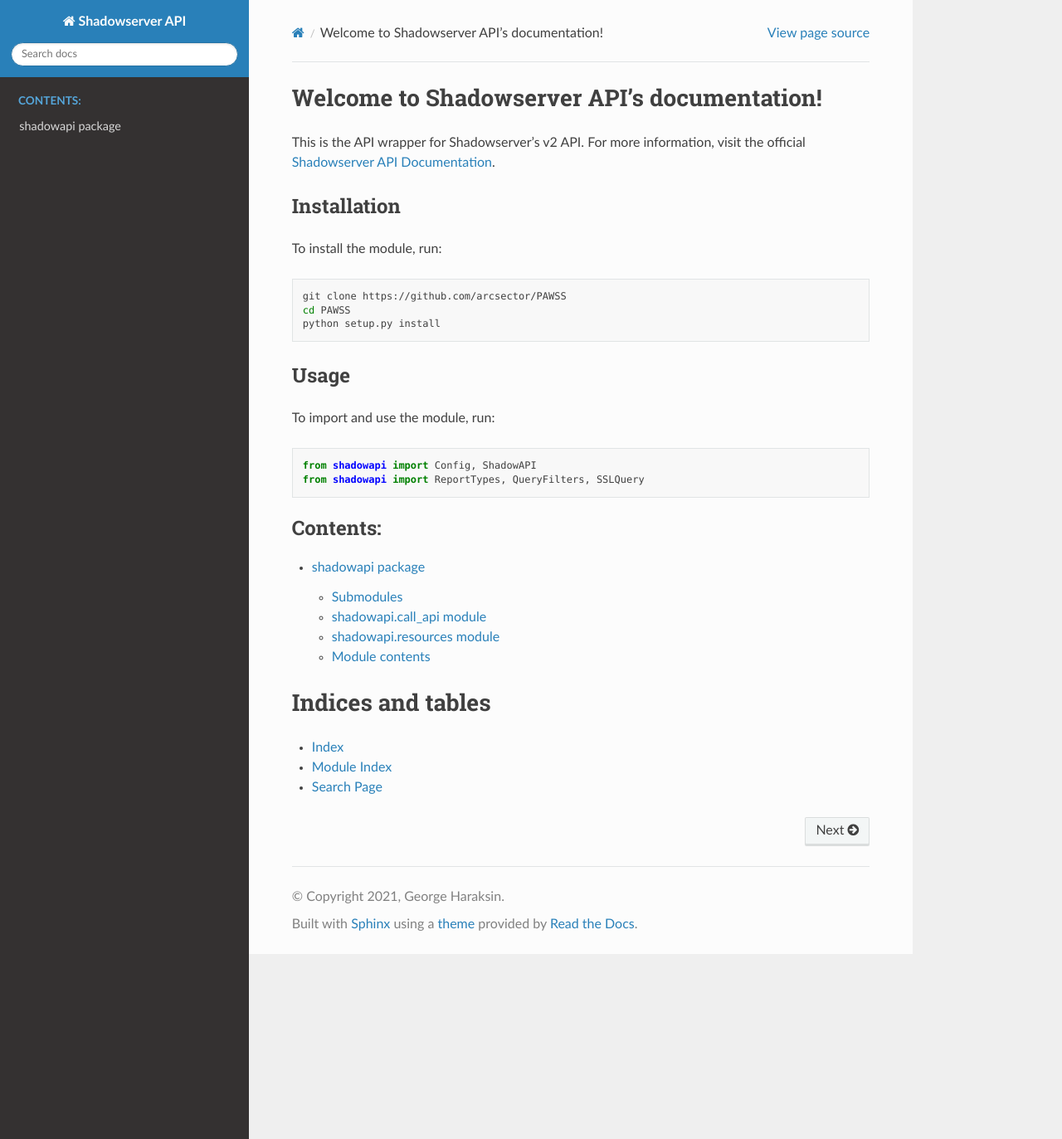
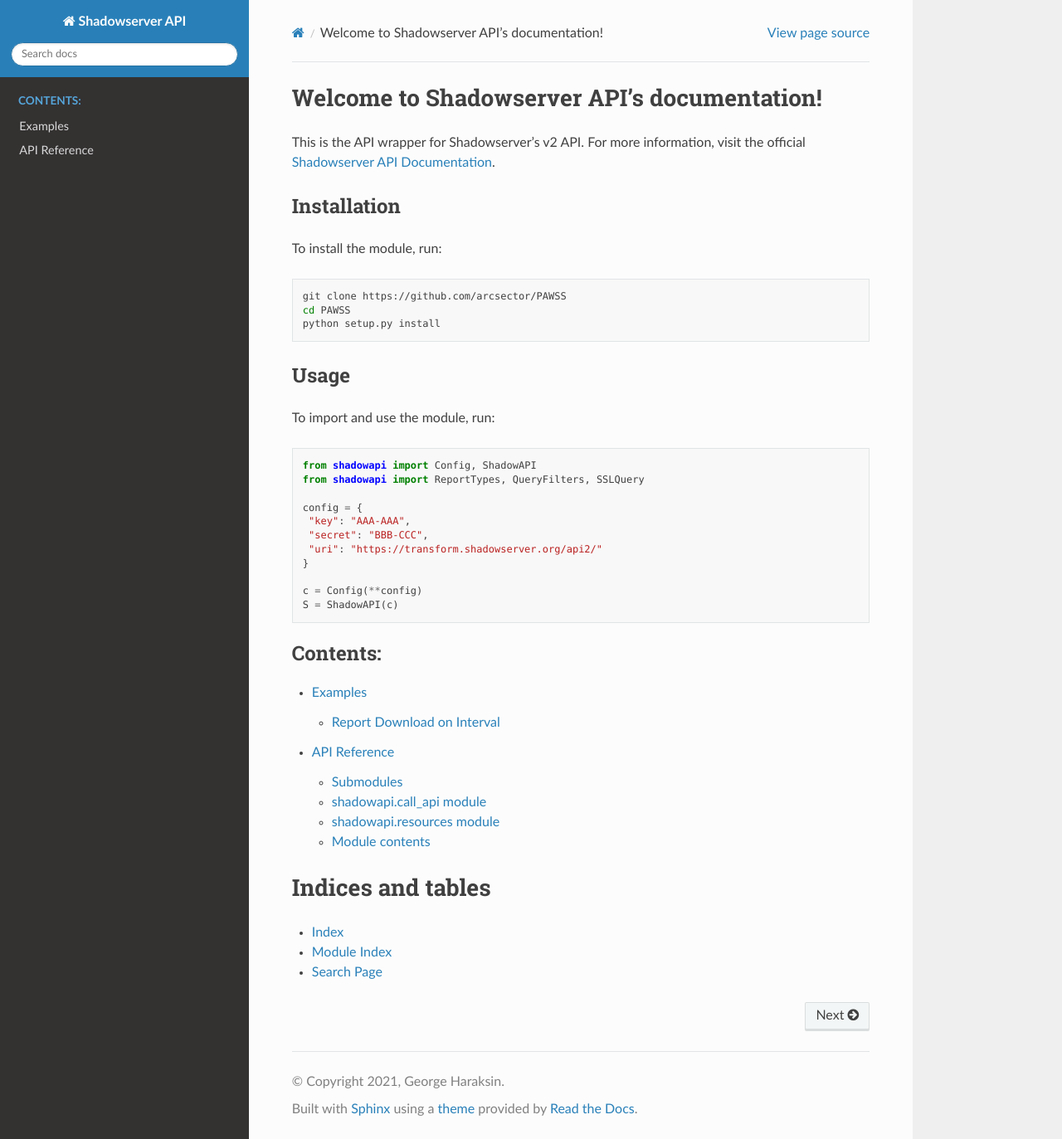
Before and after one commit to arcsector/PAWSS, a Sphinx documentation site: the page built from docs/index.rst, in a window 1280 px wide and 1373 px high. Shown: the whole window at 83% size. Built offline with Sphinx 7.4.7 and the Read the Docs theme 2.0.0, drawn with Linux system fonts in a browser that asks for light colours.

Commit message:
Adding examples

```diff
--- /dev/null
+++ b/docs/download.rst
@@ -0,0 +1,7 @@
+Examples
+========
+
+Report Download on Interval
+---------------------------
+
+.. literalinclude:: ../examples/report_interval_DL.py
--- a/docs/index.rst
+++ b/docs/index.rst
@@ -29,12 +29,21 @@ To import and use the module, run:
    from shadowapi import Config, ShadowAPI
    from shadowapi import ReportTypes, QueryFilters, SSLQuery
 
+   config = {
+    "key": "AAA-AAA",
+    "secret": "BBB-CCC",
+    "uri": "https://transform.shadowserver.org/api2/"
+   }
+
+   c = Config(**config)
+   S = ShadowAPI(c)
 
 
 .. toctree::
    :maxdepth: 2
    :caption: Contents:
 
+   download
    shadowapi
 
 
--- a/docs/shadowapi.rst
+++ b/docs/shadowapi.rst
@@ -1,5 +1,5 @@
-shadowapi package
-=================
+API Reference
+=============
 
 Submodules
 ----------
```
Also changed, not shown: docs/modules.rst (deleted, +0 -7 lines), 1 other file.
